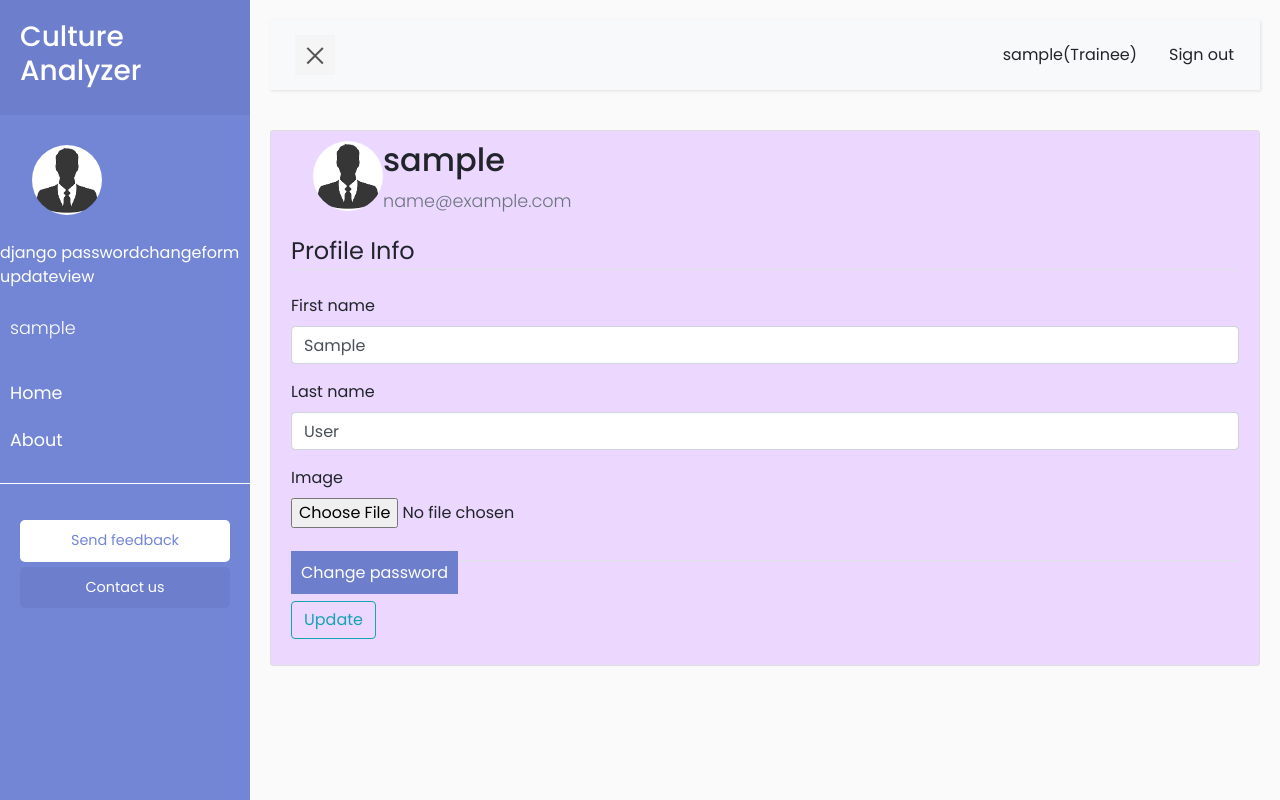
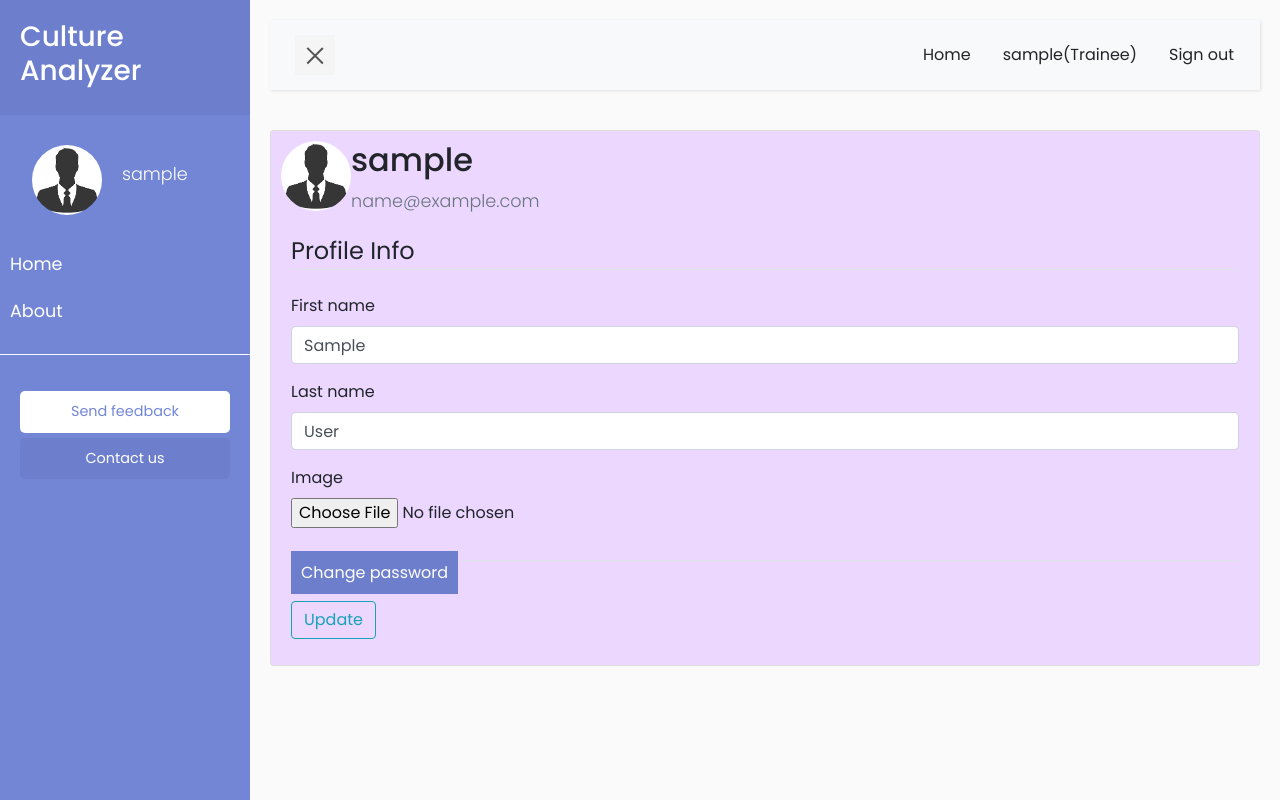
Before and after one commit to IF-093-Python/CultureAnalyzer, a Django app: page /profile/1 in a window 1280 px wide. Run offline with Django 3.2, Linux system fonts and the light colour scheme; the visitor is signed in with stand-in values (Sample User, id 1); data comes from the database, SQL or seed files in the repository; some libraries are stand-ins or nearby versions.

Commit message:
add some changes in profile template

```diff
--- a/templates/base.html
+++ b/templates/base.html
@@ -15,7 +15,7 @@
                 {% else %}
                     <img src="{% static 'default.png' %}" alt="" class="circle_text">
                 {% endif %}</p>
-                    {% if user.is_authenticated %}django passwordchangeform updateview
+                    {% if user.is_authenticated %}
                         <p style="margin-top: 15px;">{{ user.username }}</p>
                     {% else %}
                         <p style="margin-top: 15px;">Anonymous user</p>
@@ -65,6 +65,7 @@
             <div class="row">
                 <ul class="nav ml-auto">
                     {% if user.is_authenticated %}
+                        <li class="nav-item"><a  class="nav-link" href="{% url 'home' %}">Home</a></li>
                         <li class="nav-item"><a class="nav-link" href="{% url 'profile' user.id %}">
                             {{ user.username }}({{ user.profile.role.name }})
                         </a></li>
--- a/users/templates/users/profile.html
+++ b/users/templates/users/profile.html
@@ -5,9 +5,9 @@
 <div class="content-section">
     <div class="media">
         {% if user.profile.image %}
-        <img src="{{ user.profile.image.url }}" alt="" class="circle_text">
+        <img src="{{ user.profile.image.url }}" alt="" class="circle_text" style="margin-left: -10px;">
         {% else %}
-        <img src="{% static 'default.png' %}" alt="" class="circle_text">
+        <img src="{% static 'default.png' %}" alt="" class="circle_text" style="margin-left: -10px;">
         {% endif %}
         <div class="media-body">
             <h2 class="account-heading">{{ user.username }}</h2>
```
Also changed, not shown: quiz/views.py (+4 -6 lines), indicators/migrations/0002_auto_20190124_2004.py (deleted).
